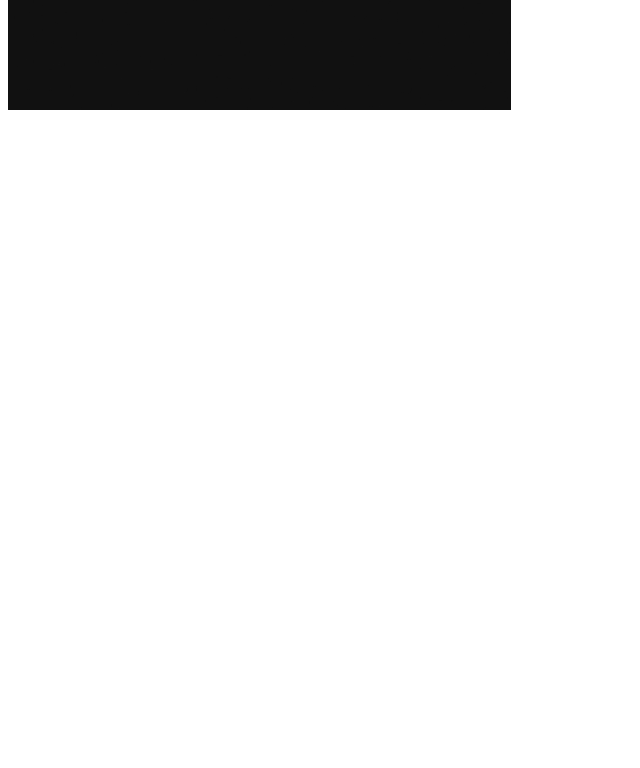
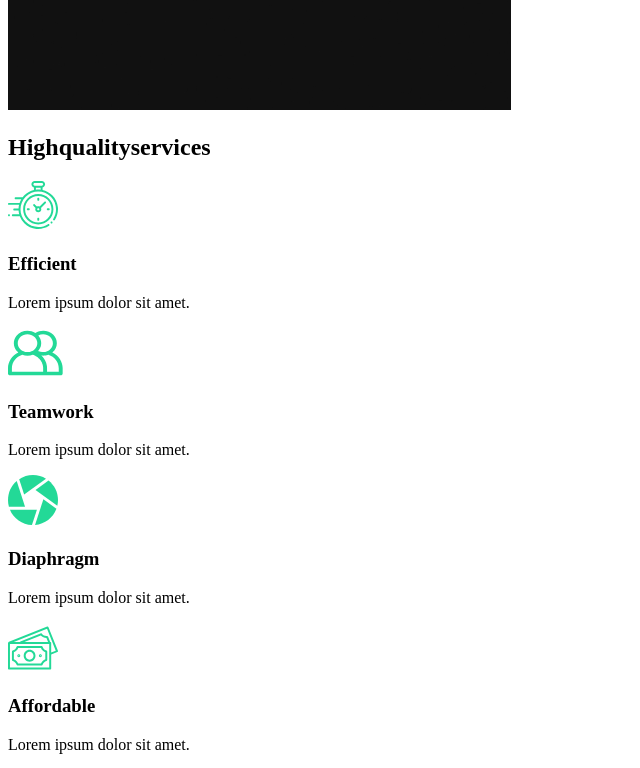
Before and after one commit to matskevichAnthony/movies-react-website, a React (Create React App) app: page / in a window 1280 px wide. Shown: the part 920-1688 px from the top of the page, without its empty margins (0-640 px from the left). Before the commit the page ends 1042 px from the top, so only its background shows below. Built offline with nearby package versions, Linux system fonts and the light colour scheme.

Commit message:
services section setup

```diff
--- /dev/null
+++ b/src/components/ServicesSection.js
@@ -0,0 +1,53 @@
+import React from 'react';
+//import icons
+import clock from '../img/clock.svg';
+import diaphragm from '../img/diaphragm.svg';
+import money from '../img/money.svg';
+import teamwork from '../img/teamwork.svg';
+import home2 from '../img/home2.png';
+
+const ServicesSection = () => {
+
+    return (
+        <div className="services">
+            <div className="description">
+                <h2>High<span>quality</span>services</h2>
+                <div className="cards">
+                    <div className="card">
+                        <div className="icon">
+                            <img src={clock} alt="icon" />
+                            <h3>Efficient</h3>
+                        </div>
+                        <p>Lorem ipsum dolor sit amet.</p>
+                    </div>
+                    <div className="card">
+                        <div className="icon">
+                            <img src={teamwork} alt="icon" />
+                            <h3>Teamwork</h3>
+                        </div>
+                        <p>Lorem ipsum dolor sit amet.</p>
+                    </div>
+                    <div className="card">
+                        <div className="icon">
+                            <img src={diaphragm} alt="icon" />
+                            <h3>Diaphragm</h3>
+                        </div>
+                        <p>Lorem ipsum dolor sit amet.</p>
+                    </div>
+                    <div className="card">
+                        <div className="icon">
+                            <img src={money} alt="icon" />
+                            <h3>Affordable</h3>
+                        </div>
+                        <p>Lorem ipsum dolor sit amet.</p>
+                    </div>
+                </div>
+            </div>
+            <div className="image">
+                <img src={home2} alt="icon" />
+            </div>
+        </div>
+    )
+}
+
+export default ServicesSection;
--- a/src/pages/AboutUs.js
+++ b/src/pages/AboutUs.js
@@ -1,10 +1,14 @@
 import React from 'react';
 
 import AboutSection from '../components/AboutSection';
+import ServicesSection from '../components/ServicesSection';
 
 const AboutUs = () => {
     return (
-        <AboutSection />
+        <>
+            <AboutSection />
+            <ServicesSection />
+        </>
     )
 }
 
```
